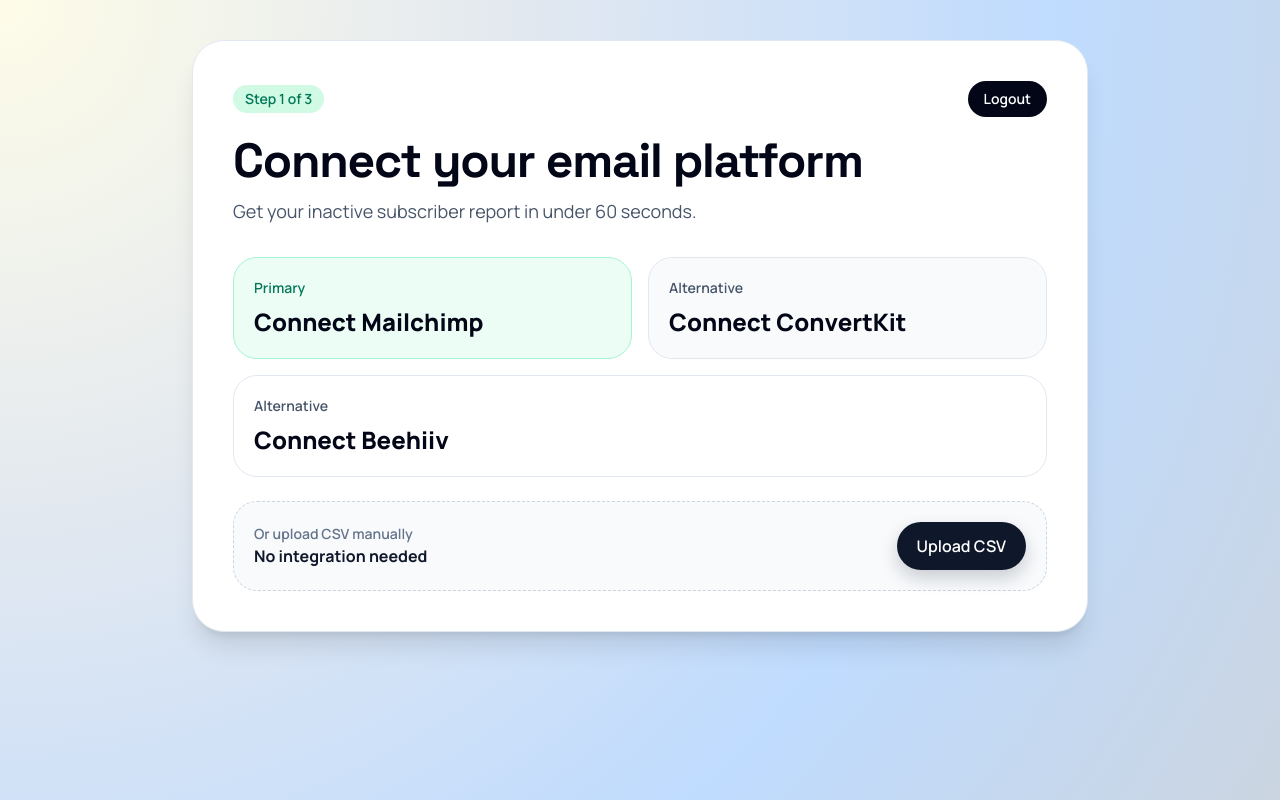
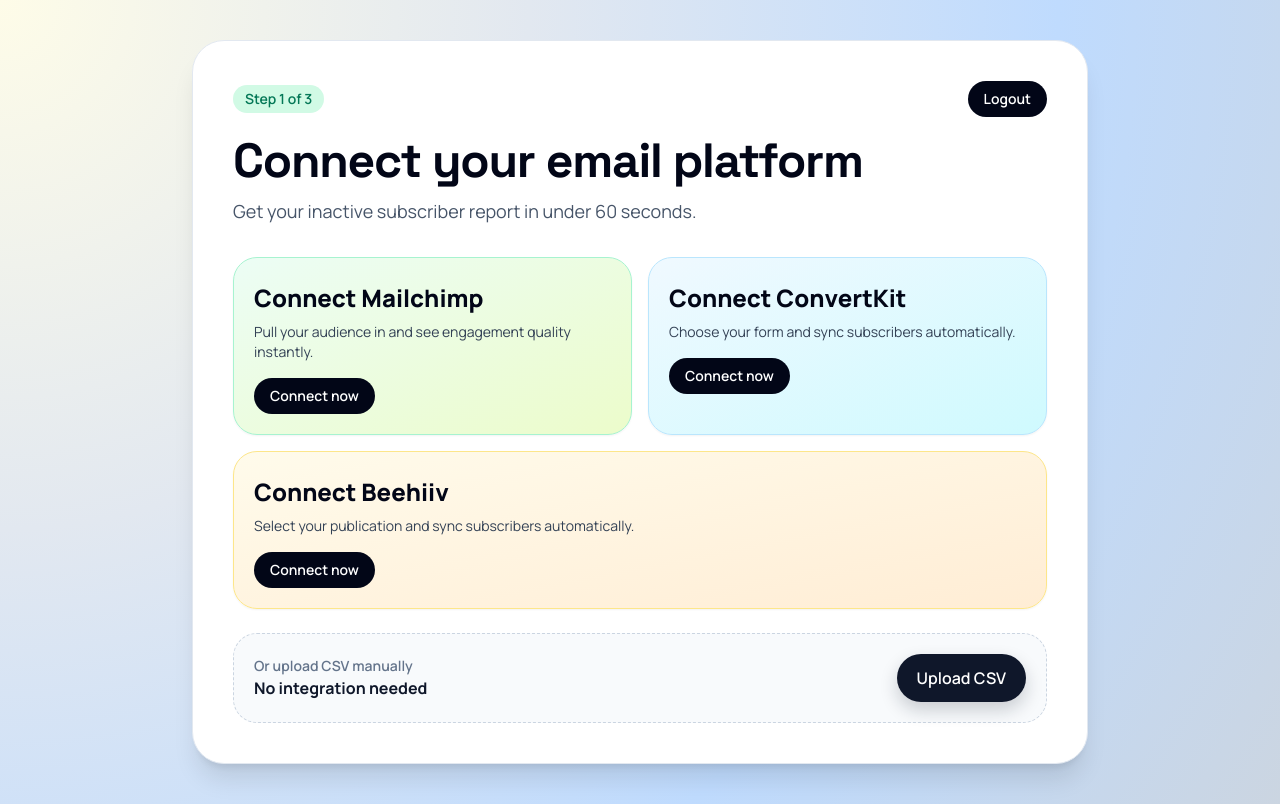
Before and after one commit to khansarim007/use-it-lose-it-newsletter, a Flask app: page /onboarding in a window 1280 px wide. Run offline with Flask 3, Linux system fonts and the light colour scheme; a user stored in the database is signed in; data comes from the database, SQL or seed files in the repository; data that the repository does not hold is empty; some libraries are stand-ins or nearby versions.

Commit message:
Refine landing and onboarding flow

```diff
--- a/app.py
+++ b/app.py
@@ -1620,7 +1620,7 @@ def select_mailchimp_audience():
                 # Clean up session
                 session.pop("mailchimp_token", None)
                 session.pop("mailchimp_server_prefix", None)
-                return redirect(url_for("dashboard"))
+                return redirect(url_for("importing", next_endpoint="dashboard"))
             except Exception as error:
                 flash(f"Failed to sync audience: {error}", "error")
         return render_template(
@@ -1722,7 +1722,7 @@ def select_convertkit_form():
                 flash(f"ConvertKit connected. Synced {inserted + updated} subscribers.", "success")
                 session.pop("convertkit_token", None)
                 session.pop("convertkit_refresh_token", None)
-                return redirect(url_for("dashboard"))
+                return redirect(url_for("importing", next_endpoint="dashboard"))
             except Exception as error:
                 flash(f"Failed to sync ConvertKit form: {error}", "error")
 
@@ -1827,7 +1827,7 @@ def select_beehiiv_publication():
                 flash(f"Beehiiv connected. Synced {inserted + updated} subscribers.", "success")
                 session.pop("beehiiv_token", None)
                 session.pop("beehiiv_refresh_token", None)
-                return redirect(url_for("dashboard"))
+                return redirect(url_for("importing", next_endpoint="dashboard"))
             except Exception as error:
                 flash(f"Failed to sync Beehiiv publication: {error}", "error")
 
--- a/templates/onboarding.html
+++ b/templates/onboarding.html
@@ -12,19 +12,22 @@
       <p class="mt-3 text-lg text-slate-600">Get your inactive subscriber report in under 60 seconds.</p>
 
       <div class="mt-8 grid sm:grid-cols-2 gap-4">
-        <a href="{{ url_for('importing', next_endpoint='connect_mailchimp') }}" class="rounded-3xl border border-emerald-200 bg-emerald-50 p-5 hover:bg-emerald-100 transition-colors">
-          <p class="text-sm font-semibold text-emerald-700">Primary</p>
-          <p class="mt-2 text-2xl font-black text-slate-950">Connect Mailchimp</p>
+        <a href="{{ url_for('connect_mailchimp') }}" class="group rounded-3xl border border-emerald-200 bg-gradient-to-br from-emerald-50 to-lime-100 p-5 shadow-sm transition-all duration-200 hover:-translate-y-1 hover:shadow-lg hover:shadow-emerald-200/60 hover:border-emerald-300 focus-visible:outline focus-visible:outline-2 focus-visible:outline-offset-2 focus-visible:outline-emerald-500">
+          <p class="mt-1 text-2xl font-black text-slate-950">Connect Mailchimp</p>
+          <p class="mt-2 text-sm text-slate-700">Pull your audience in and see engagement quality instantly.</p>
+          <span class="mt-4 inline-flex items-center gap-2 rounded-full bg-slate-950 px-4 py-2 text-sm font-semibold text-white transition-colors group-hover:bg-slate-800">Connect now</span>
         </a>
-        <a href="{{ url_for('importing', next_endpoint='connect_convertkit') }}" class="rounded-3xl border border-slate-200 bg-slate-50 p-5 hover:bg-slate-100 transition-colors">
-          <p class="text-sm font-semibold text-slate-600">Alternative</p>
-          <p class="mt-2 text-2xl font-black text-slate-950">Connect ConvertKit</p>
+        <a href="{{ url_for('connect_convertkit') }}" class="group rounded-3xl border border-sky-200 bg-gradient-to-br from-sky-50 to-cyan-100 p-5 shadow-sm transition-all duration-200 hover:-translate-y-1 hover:shadow-lg hover:shadow-sky-200/60 hover:border-sky-300 focus-visible:outline focus-visible:outline-2 focus-visible:outline-offset-2 focus-visible:outline-sky-500">
+          <p class="mt-1 text-2xl font-black text-slate-950">Connect ConvertKit</p>
+          <p class="mt-2 text-sm text-slate-700">Choose your form and sync subscribers automatically.</p>
+          <span class="mt-4 inline-flex items-center gap-2 rounded-full bg-slate-950 px-4 py-2 text-sm font-semibold text-white transition-colors group-hover:bg-slate-800">Connect now</span>
         </a>
       </div>
 
-      <a href="{{ url_for('importing', next_endpoint='connect_beehiiv') }}" class="mt-4 block rounded-3xl border border-slate-200 bg-white p-5 hover:bg-slate-50 transition-colors">
-        <p class="text-sm font-semibold text-slate-600">Alternative</p>
-        <p class="mt-2 text-2xl font-black text-slate-950">Connect Beehiiv</p>
+      <a href="{{ url_for('connect_beehiiv') }}" class="group mt-4 block rounded-3xl border border-amber-200 bg-gradient-to-br from-amber-50 to-orange-100 p-5 shadow-sm transition-all duration-200 hover:-translate-y-1 hover:shadow-lg hover:shadow-amber-200/60 hover:border-amber-300 focus-visible:outline focus-visible:outline-2 focus-visible:outline-offset-2 focus-visible:outline-amber-500">
+        <p class="mt-1 text-2xl font-black text-slate-950">Connect Beehiiv</p>
+        <p class="mt-2 text-sm text-slate-700">Select your publication and sync subscribers automatically.</p>
+        <span class="mt-4 inline-flex items-center gap-2 rounded-full bg-slate-950 px-4 py-2 text-sm font-semibold text-white transition-colors group-hover:bg-slate-800">Connect now</span>
       </a>
 
       <div class="mt-6 rounded-3xl border border-dashed border-slate-300 bg-slate-50 p-5 flex items-center justify-between gap-3">
@@ -32,7 +35,7 @@
           <p class="text-sm font-semibold text-slate-500">Or upload CSV manually</p>
           <p class="text-slate-900 font-bold">No integration needed</p>
         </div>
-        <a href="{{ url_for('importing', next_endpoint='upload_csv') }}" class="btn-action btn-action-primary">Upload CSV</a>
+        <a href="{{ url_for('upload_csv') }}" class="btn-action btn-action-primary">Upload CSV</a>
       </div>
     </div>
   </div>
```
Also changed, not shown: templates/landing.html (+5 -11 lines).
